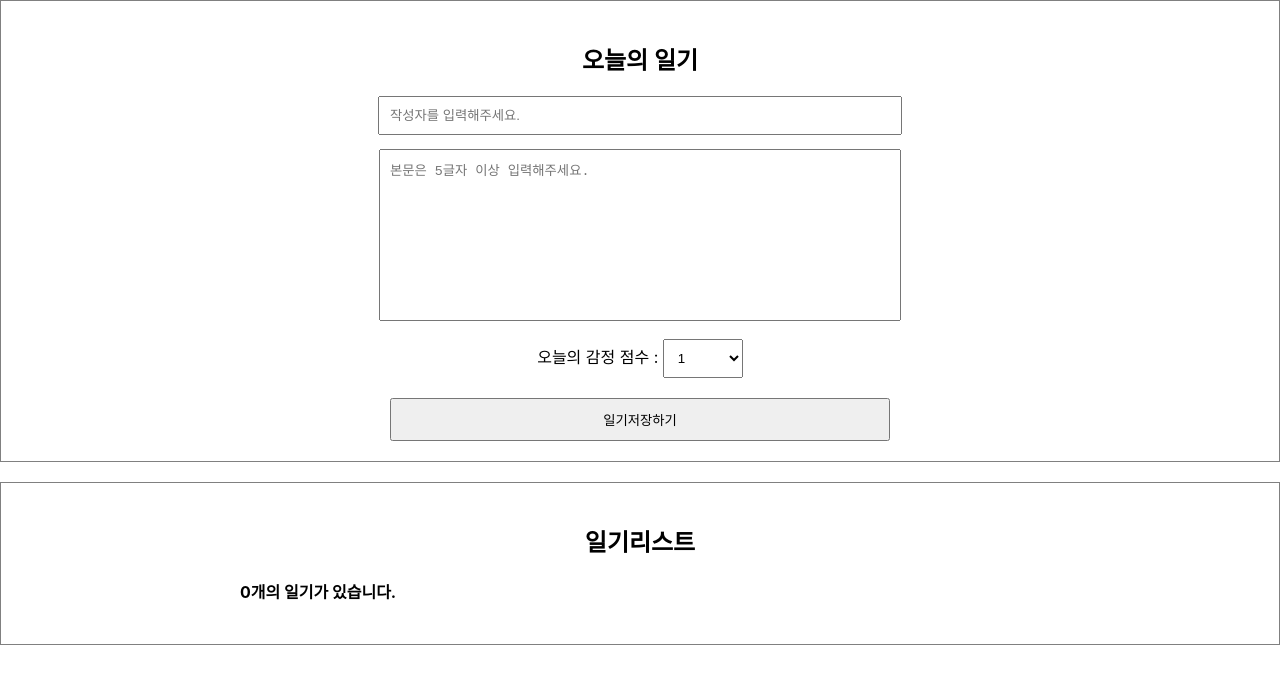
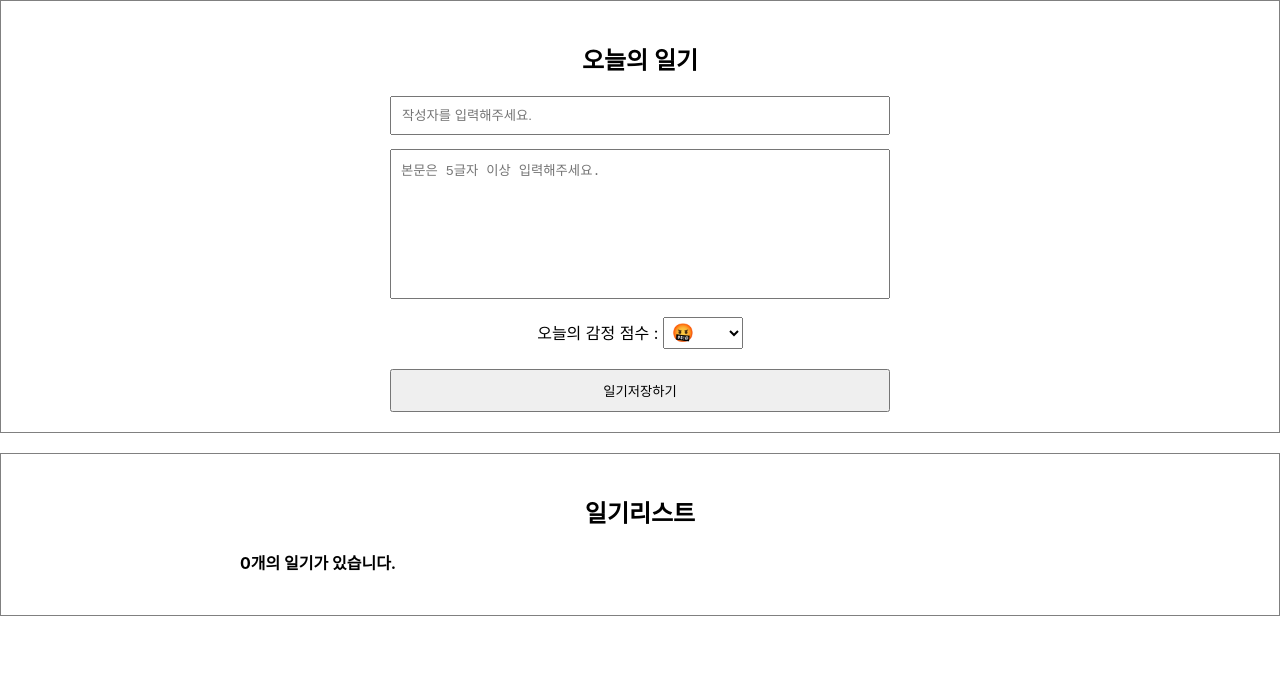
Before and after one commit to bangdler/udemy_react_practice, a React (Create React App) app in the folder simplediary/: page / in a window 1280 px wide. Shown: the top 684 px of the page. Built offline with nearby package versions, Linux system fonts and the light colour scheme.

Commit message:
refactor: 감정 점수 -> 이모지 변경

```diff
--- a/simplediary/src/App.css
+++ b/simplediary/src/App.css
@@ -1,3 +1,7 @@
+* {
+  box-sizing: border-box;
+}
+
 .DiaryEditor {
   border: 1px solid grey;
   text-align: center;
@@ -18,7 +22,8 @@ textarea {
 .DiaryEditor select {
   width: 80px;
   margin-bottom: 20px;
-  padding: 10px;
+  padding: 4px;
+  font-size: 18px;
 }
 
 .DiaryEditor button {
@@ -76,9 +81,11 @@ textarea {
 .DiaryItem input {
   margin-right: 10px;
   padding: 4px;
+  height: 35px;
 }
 .DiaryItem select {
   padding: 4px;
+  font-size: 18px;
 }
 
 .DiaryItem p{
--- a/simplediary/src/DiaryItem.js
+++ b/simplediary/src/DiaryItem.js
@@ -67,7 +67,7 @@ const DiaryItem = ({ id, author, contents, emotion, createdDate, onRemove, onEdi
               </select>
             </>
           ) : (
-            `작성자: ${author} | 감정 점수: ${emotion}점`
+            `작성자: ${author} ⎜ 감정: ${emotion}`
           )}
         </span>
         <p>{inputCheck ? '' : '1글자 이상 입력해주세요!'}</p>
--- a/simplediary/src/constants.js
+++ b/simplediary/src/constants.js
@@ -1,3 +1,3 @@
 export const STORAGE_KEY = 'diaryData';
 
-export const emotionNumbers = [1, 2, 3, 4, 5];
+export const emotionNumbers = ['🤬', '😠', '🙂', '😆', '😍'];
```
